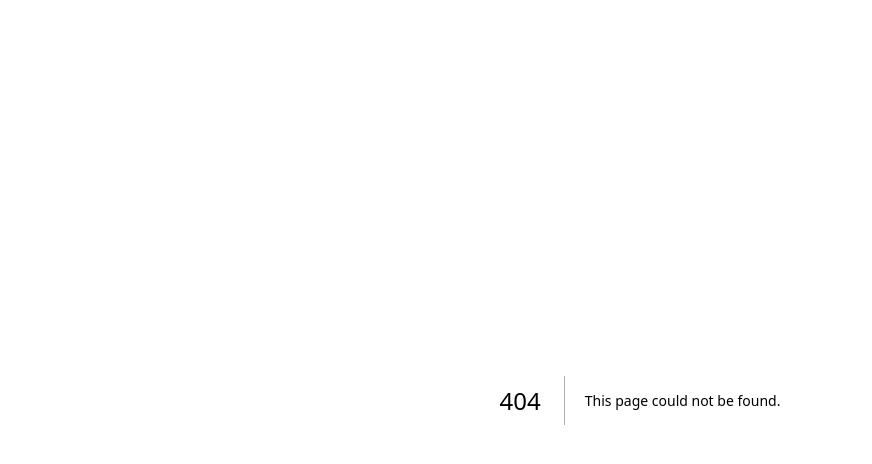
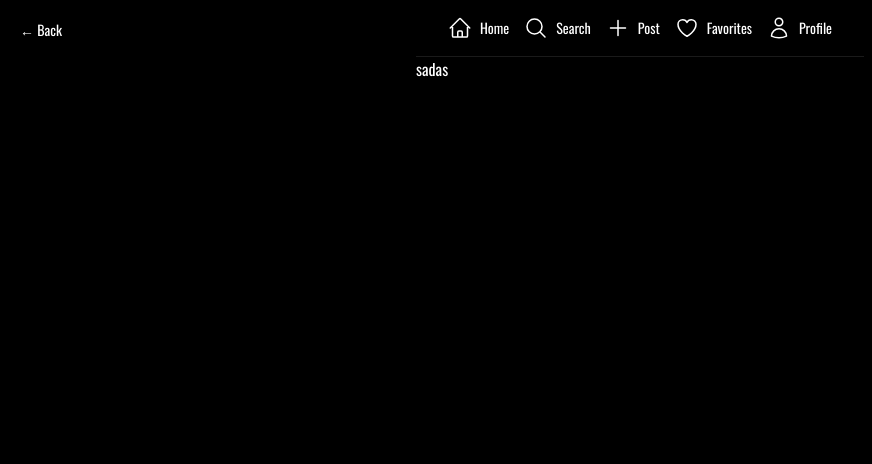
Before and after one commit to raulpopovici/f1_apex, a Next.js app: page /content in a window 1280 px wide. Before the commit this address had no page. Shown: the top 464 px of the page, without its empty margins (0-872 px from the left). Built offline with nearby package versions, Linux system fonts and the light colour scheme.

Commit message:
added logged in ui context

```diff
--- a/src/app/(auth)/layout.tsx
+++ b/src/app/(auth)/layout.tsx
@@ -1,10 +1,26 @@
+"use client";
+
 import { BackButton } from "@/components/back-button";
+import { useUser } from "@/hooks/useUser";
+import { useRouter } from "next/navigation";
+import { useEffect } from "react";
 
 export default function AuthLayout({
   children,
 }: {
   children: React.ReactNode;
 }) {
+  const { isLoggedIn } = useUser();
+  const router = useRouter();
+
+  useEffect(() => {
+    if (isLoggedIn) {
+      router.replace("/content");
+    }
+  }, [isLoggedIn]);
+
+  // 👇 Block access and rendering if already logged in
+  if (isLoggedIn) return null;
   return (
     <div className="w-full max-w-md mx-auto">
       <BackButton />
--- /dev/null
+++ b/src/app/content/layout.tsx
@@ -0,0 +1,16 @@
+import { BackButton } from "@/components/back-button";
+import ResponsiveNavbar from "@/components/navbar";
+
+export default function ContentLayout({
+  children,
+}: {
+  children: React.ReactNode;
+}) {
+  return (
+    <div className="w-full max-w-md mx-auto">
+      <BackButton />
+      <ResponsiveNavbar />
+      {children}
+    </div>
+  );
+}
--- /dev/null
+++ b/src/app/content/page.tsx
@@ -0,0 +1,3 @@
+export default function ContentHome() {
+  return <div>sadas</div>;
+}
--- a/src/app/layout.tsx
+++ b/src/app/layout.tsx
@@ -1,6 +1,7 @@
 import type { Metadata } from "next";
 import { Oswald } from "next/font/google";
 import "./globals.css";
+import { UserProvider } from "@/context/UserContext";
 
 const oswald = Oswald({
   variable: "--font-oswald",
@@ -23,7 +24,7 @@ export default function RootLayout({
   return (
     <html lang="en">
       <body className={`${oswald.variable} antialiased bg-black text-white`}>
-        {children}
+        <UserProvider>{children}</UserProvider>
       </body>
     </html>
   );
--- a/src/app/page.tsx
+++ b/src/app/page.tsx
@@ -1,11 +1,12 @@
 "use client";
 
-import { useState } from "react";
+import { useEffect, useState } from "react";
 import { useRouter } from "next/navigation";
 import { Card, CardContent } from "@/components/ui/card";
 import { Button } from "@/components/ui/button";
 import Image from "next/image";
 import F1Car from "../assets/f1-car.svg";
+import { useUser } from "@/hooks/useUser";
 
 const slides = [
   {
@@ -27,6 +28,13 @@ const slides = [
 export default function Onboarding() {
   const [active, setActive] = useState(0);
   const router = useRouter();
+  const { isLoggedIn } = useUser();
+
+  useEffect(() => {
+    if (isLoggedIn) {
+      router.replace("/content");
+    }
+  }, [isLoggedIn, router]);
 
   const handleNext = () => {
     if (active < slides.length - 1) {
--- /dev/null
+++ b/src/components/navbar.tsx
@@ -0,0 +1,146 @@
+"use client";
+
+import { usePathname } from "next/navigation";
+import Link from "next/link";
+
+function HomeIcon(props: React.SVGProps<SVGSVGElement>) {
+  return (
+    <svg
+      xmlns="http://www.w3.org/2000/svg"
+      fill="none"
+      viewBox="0 0 24 24"
+      strokeWidth="1.5"
+      stroke="currentColor"
+      className="size-6"
+    >
+      <path
+        strokeLinecap="round"
+        strokeLinejoin="round"
+        d="m2.25 12 8.954-8.955c.44-.439 1.152-.439 1.591 0L21.75 12M4.5 9.75v10.125c0 .621.504 1.125 1.125 1.125H9.75v-4.875c0-.621.504-1.125 1.125-1.125h2.25c.621 0 1.125.504 1.125 1.125V21h4.125c.621 0 1.125-.504 1.125-1.125V9.75M8.25 21h8.25"
+      />
+    </svg>
+  );
+}
+
+function SearchIcon(props: React.SVGProps<SVGSVGElement>) {
+  return (
+    <svg
+      xmlns="http://www.w3.org/2000/svg"
+      fill="none"
+      viewBox="0 0 24 24"
+      strokeWidth="1.5"
+      stroke="currentColor"
+      className="size-6"
+    >
+      <path
+        strokeLinecap="round"
+        strokeLinejoin="round"
+        d="m21 21-5.197-5.197m0 0A7.5 7.5 0 1 0 5.196 5.196a7.5 7.5 0 0 0 10.607 10.607Z"
+      />
+    </svg>
+  );
+}
+
+function PlusCircleIcon(props: React.SVGProps<SVGSVGElement>) {
+  return (
+    <svg
+      xmlns="http://www.w3.org/2000/svg"
+      fill="none"
+      viewBox="0 0 24 24"
+      strokeWidth="1.5"
+      stroke="currentColor"
+      className="size-6"
+    >
+      <path
+        strokeLinecap="round"
+        strokeLinejoin="round"
+        d="M12 4.5v15m7.5-7.5h-15"
+      />
+    </svg>
+  );
+}
+
+function HeartIcon(props: React.SVGProps<SVGSVGElement>) {
+  return (
+    <svg
+      xmlns="http://www.w3.org/2000/svg"
+      fill="none"
+      viewBox="0 0 24 24"
+      strokeWidth="1.5"
+      stroke="currentColor"
+      className="size-6"
+    >
+      <path
+        strokeLinecap="round"
+        strokeLinejoin="round"
+        d="M21 8.25c0-2.485-2.099-4.5-4.688-4.5-1.935 0-3.597 1.126-4.312 2.733-.715-1.607-2.377-2.733-4.313-2.733C5.1 3.75 3 5.765 3 8.25c0 7.22 9 12 9 12s9-4.78 9-12Z"
+      />
+    </svg>
+  );
+}
+
+function UserIcon(props: React.SVGProps<SVGSVGElement>) {
+  return (
+    <svg
+      xmlns="http://www.w3.org/2000/svg"
+      fill="none"
+      viewBox="0 0 24 24"
+      strokeWidth="1.5"
+      stroke="currentColor"
+      className="size-6"
+    >
+      <path
+        strokeLinecap="round"
+        strokeLinejoin="round"
+        d="M15.75 6a3.75 3.75 0 1 1-7.5 0 3.75 3.75 0 0 1 7.5 0ZM4.501 20.118a7.5 7.5 0 0 1 14.998 0A17.933 17.933 0 0 1 12 21.75c-2.676 0-5.216-.584-7.499-1.632Z"
+      />
+    </svg>
+  );
+}
+
+const navItems = [
+  { href: "/", icon: HomeIcon, label: "Home" },
+  { href: "/search", icon: SearchIcon, label: "Search" },
+  { href: "/create", icon: PlusCircleIcon, label: "Post" },
+  { href: "/favorites", icon: HeartIcon, label: "Favorites" },
+  { href: "/profile", icon: UserIcon, label: "Profile" },
+];
+
+export default function ResponsiveNavbar() {
+  const pathname = usePathname();
+
+  return (
+    <>
+      {/* Desktop navbar */}
+      <nav className="hidden md:flex justify-between px-8 py-4 border-b border-white/10">
+        {navItems.map(({ href, icon: Icon, label }) => (
+          <Link
+            key={href}
+            href={href}
+            className={`flex items-center gap-2 text-sm hover:text-red-500 ${
+              pathname === href ? "text-red-500" : "text-white"
+            }`}
+          >
+            <Icon className="w-5 h-5" />
+            {label}
+          </Link>
+        ))}
+      </nav>
+
+      {/* Mobile tab bar */}
+      <nav className="fixed bottom-0 inset-x-0 md:hidden bg-black border-t border-white/10 px-6 py-2 flex justify-between z-50">
+        {navItems.map(({ href, icon: Icon }) => (
+          <Link
+            key={href}
+            href={href}
+            className={`flex flex-col items-center text-xs ${
+              pathname === href ? "text-red-500" : "text-white"
+            }`}
+          >
+            <Icon className="w-6 h-6" />
+          </Link>
+        ))}
+      </nav>
+    </>
+  );
+}
--- /dev/null
+++ b/src/context/UserContext.tsx
@@ -0,0 +1,52 @@
+"use client";
+
+import { createContext, useState, useEffect, ReactNode } from "react";
+
+export type User = {
+  id: string;
+  name: string;
+  email: string;
+  avatarUrl?: string;
+};
+
+export type UserContextType = {
+  user: User | null;
+  isLoggedIn: boolean;
+  login: (user: User) => void;
+  logout: () => void;
+};
+
+export const UserContext = createContext<UserContextType | undefined>(
+  undefined
+);
+
+export const UserProvider = ({ children }: { children: ReactNode }) => {
+  const [user, setUser] = useState<User | null>(null);
+
+  useEffect(() => {
+    // 🔥 Mocked login for dev
+    const mockUser = {
+      id: "123",
+      name: "Mocked User",
+      email: "mock@example.com",
+      avatarUrl: "23",
+    };
+    setUser(mockUser);
+  }, []);
+
+  const login = (userData: User) => {
+    setUser(userData);
+    localStorage.setItem("user", JSON.stringify(userData));
+  };
+
+  const logout = () => {
+    setUser(null);
+    localStorage.removeItem("user");
+  };
+
+  return (
+    <UserContext.Provider value={{ user, isLoggedIn: !!user, login, logout }}>
+      {children}
+    </UserContext.Provider>
+  );
+};
--- /dev/null
+++ b/src/hooks/useUser.tsx
@@ -0,0 +1,10 @@
+import { useContext } from "react";
+import { UserContext } from "@/context/UserContext";
+
+export const useUser = () => {
+  const ctx = useContext(UserContext);
+  if (!ctx) {
+    throw new Error("useUser must be used within a UserProvider");
+  }
+  return ctx;
+};
```
